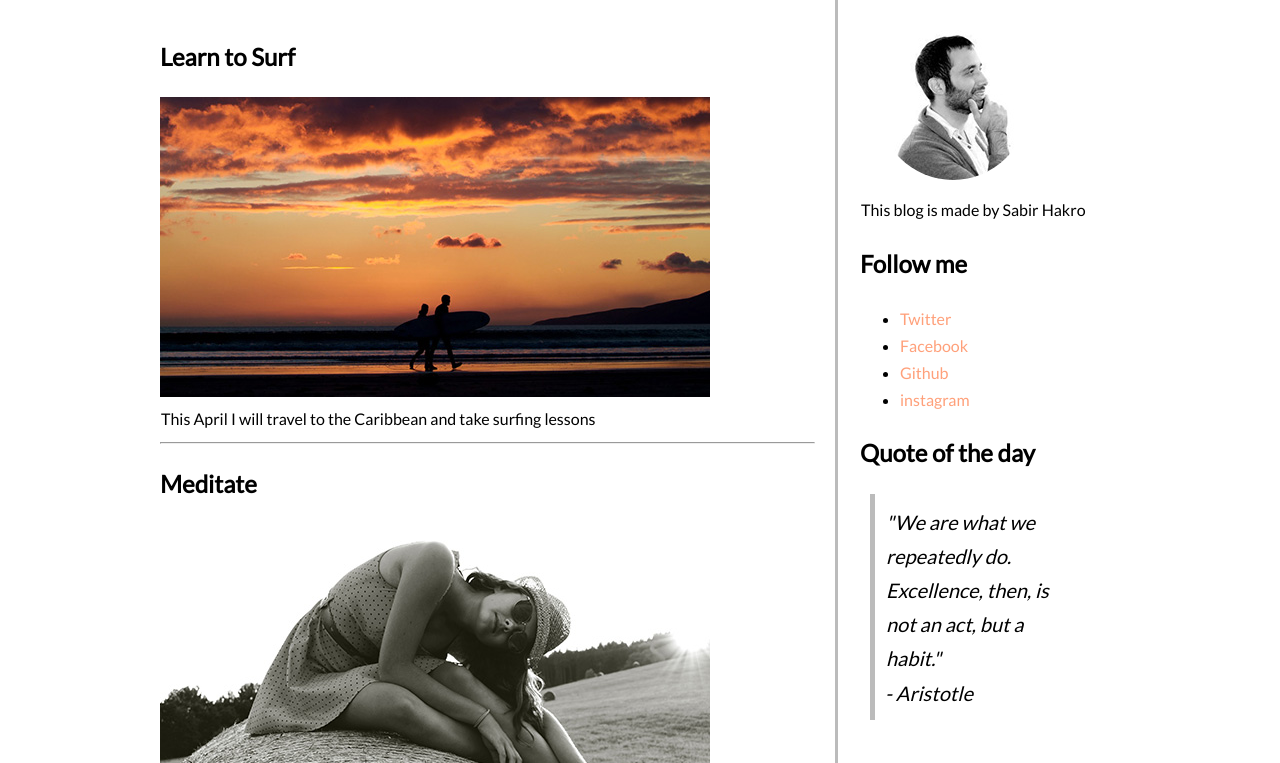
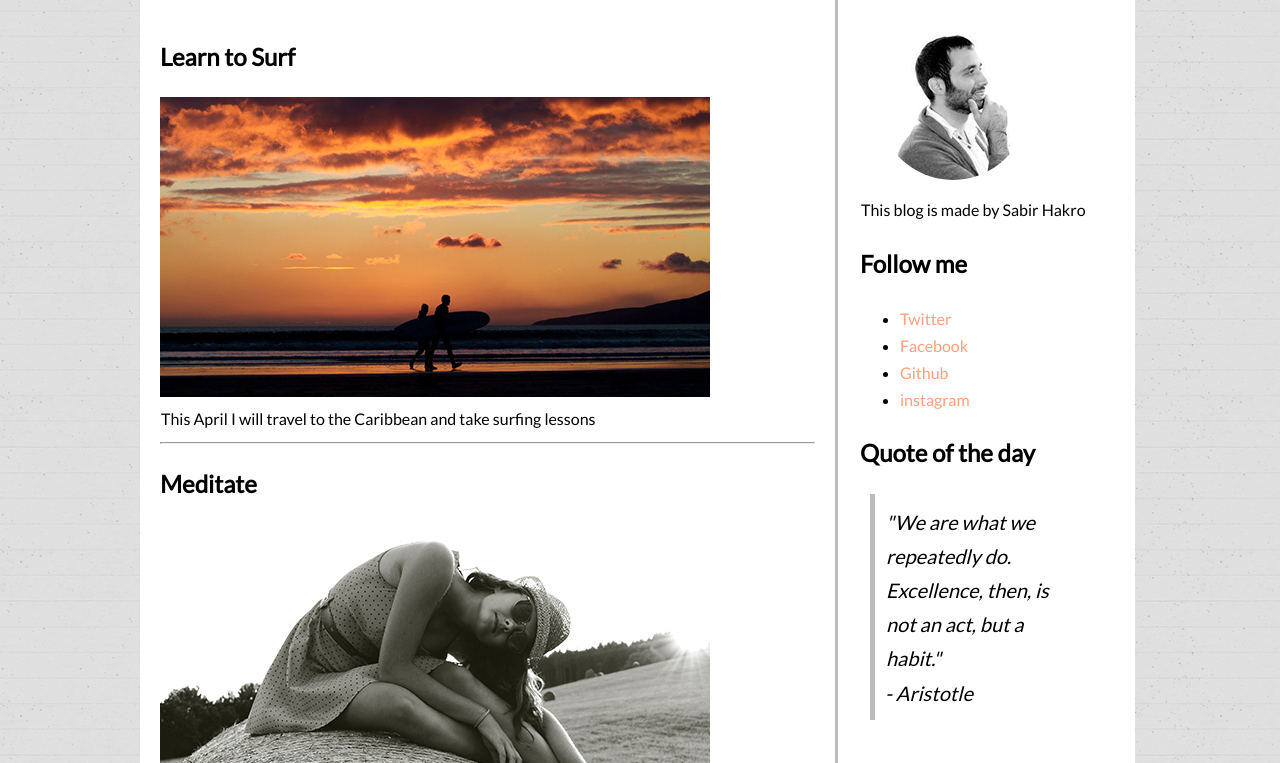
Before and after one commit to hakrosabir/simpleblogmadewithonemonth, a plain HTML site: page index.html in a window 1280 px wide. Shown: the part 169-932 px from the top of the page. Drawn offline with Linux system fonts and the light colour scheme.

Commit message:
updated css

```diff
--- a/css/style.css
+++ b/css/style.css
@@ -45,7 +45,7 @@ p{
 }
 
 body {
-     background: url('..notebook.png'); /* add a fallback color of #d6d6d6 */
+     background: url('../notebook.png'); /* add a fallback color of #d6d6d6 */
      color: #000000;
      font-family: 'Lato', sans-serif;
      line-height: 1.7; /* line-height is unit-less */
```
